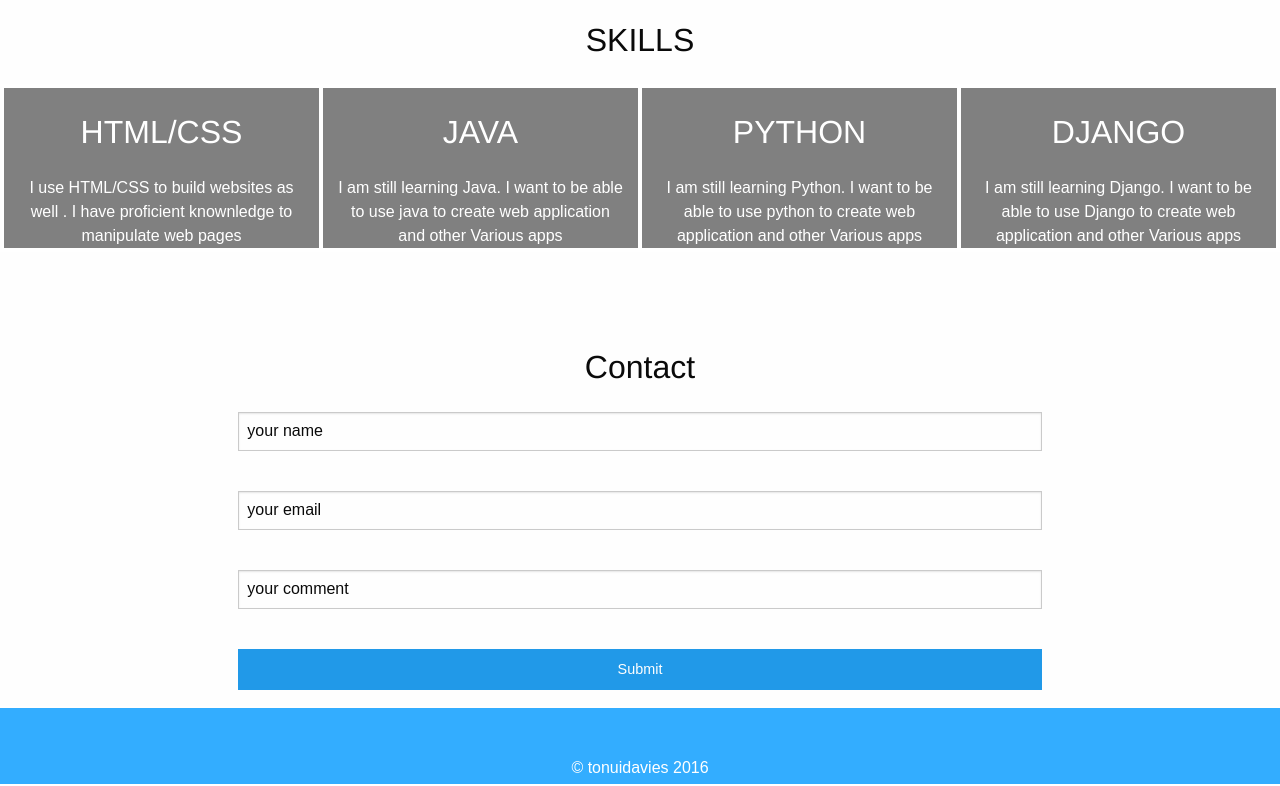
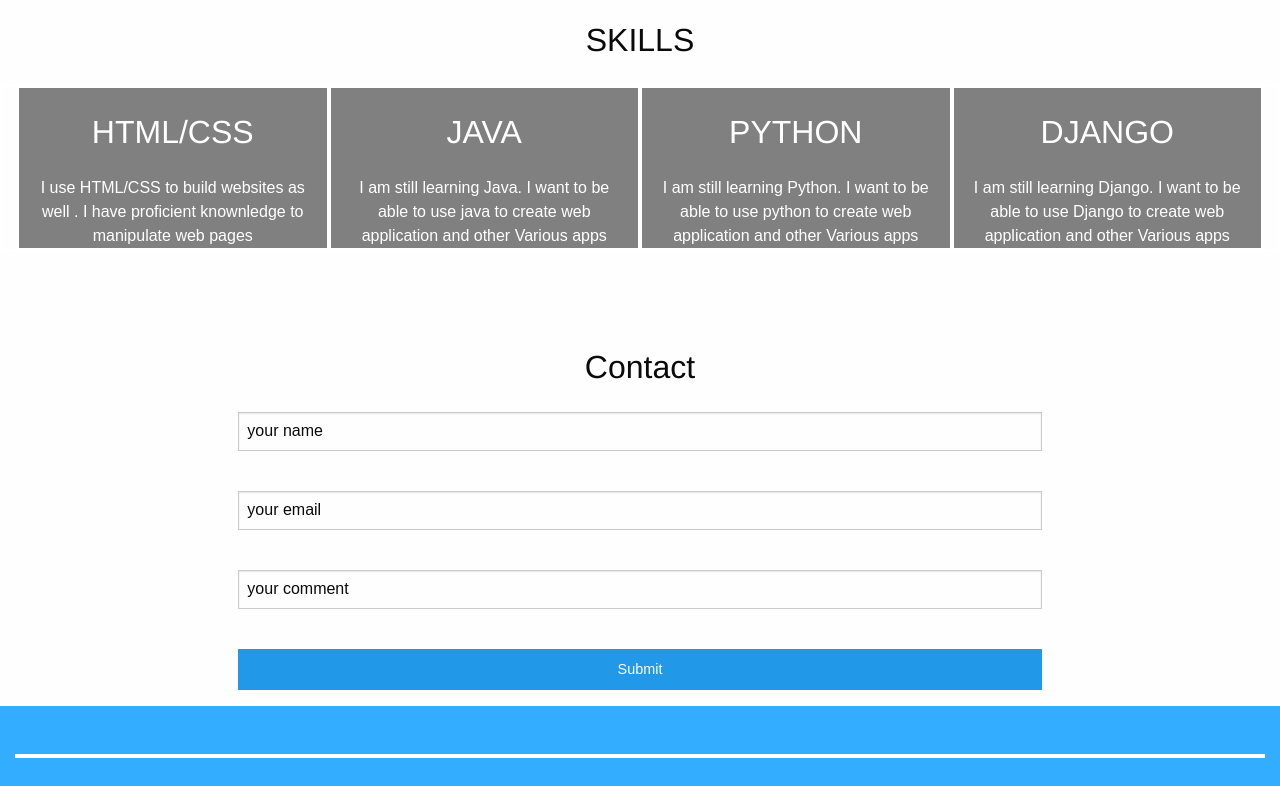
Before and after one commit to tonuidavies/Mysite, a plain HTML site: page final/index.html in a window 1280 px wide. Shown: the part 837-1623 px from the top of the page. Drawn offline with nearby package versions, Linux system fonts and the light colour scheme; a web font is replaced by a local one.

Commit message:
border line on the footer

```diff
--- a/final/index.html
+++ b/final/index.html
@@ -51,6 +51,7 @@
                 .Now a veteran web and software developer, I can look back and see those people, opportunities, and decisions that shaped my path.
 
                 </div>
+      </div>
       <div id="tools"   class="row">
               <div class="large-12 columns row3">
                 <h1>SKILLS</h1> </div>
@@ -110,12 +111,16 @@
              </div>
 
  <div class="row">
-     <div class="large-12 columns middle footer">
-         &copy; tonuidavies 2016
+     <div class="large-12 columns footer">
+         <div class="large-3 columns copy"></div>
+         <div class="large-3 columns copy"></div>
+         <div class="large-3 columns copy"></div>
+         <div class="large-3 columns copy"></div>
+
 
 
      </div>
-              </div>
+      </div>
 
 
 
```
